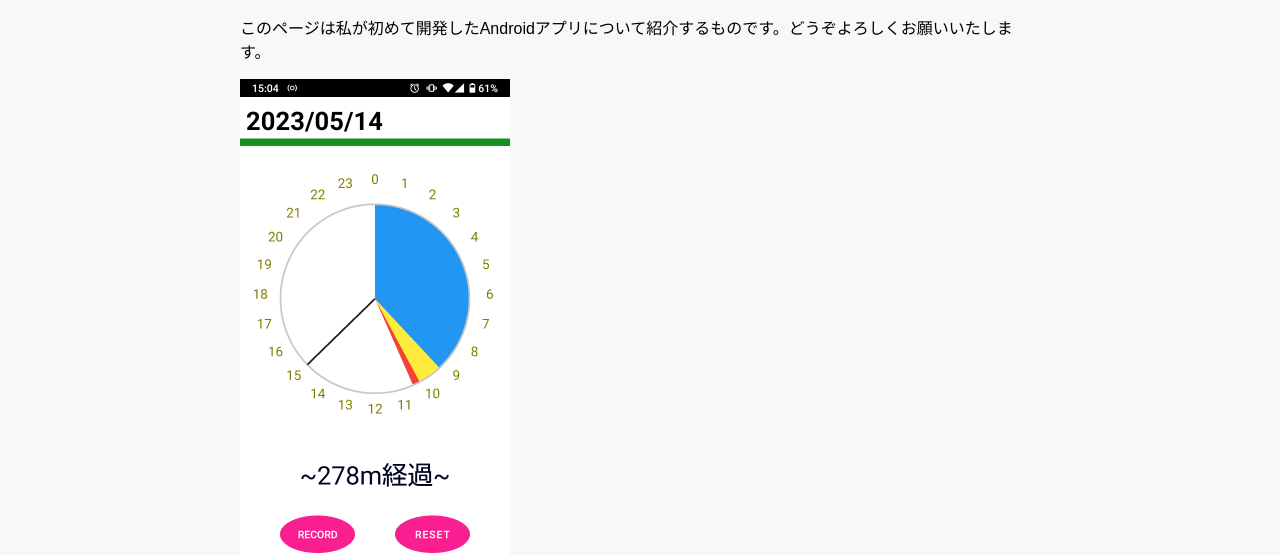
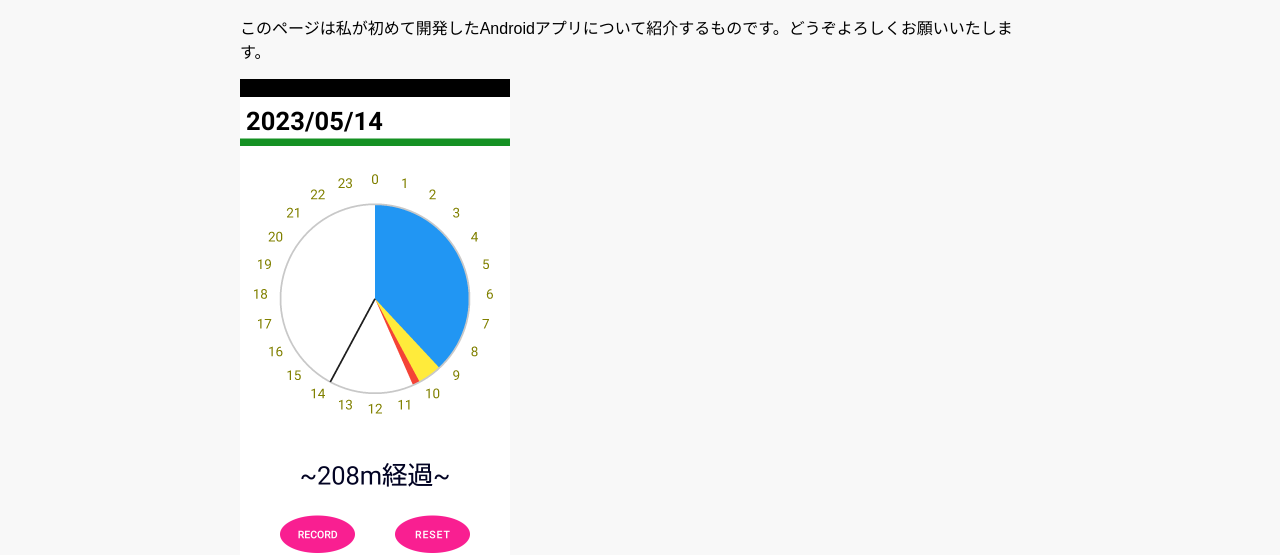
Before and after one commit to kayu101010/kayu101010.github.io, a plain HTML site: page firstpost.html in a window 1280 px wide. Shown: the part 264-819 px from the top of the page. Drawn offline with Linux system fonts and the light colour scheme.

Commit message:
Update firstpost.html

```diff
--- a/firstpost.html
+++ b/firstpost.html
@@ -21,7 +21,7 @@
       <h2>My First Post</h2>
       <h3>初めに</h3>
       <p>このページは私が初めて開発したAndroidアプリについて紹介するものです。どうぞよろしくお願いいたします。</p>
-      <img src="home.png" alt="Image for my third post">
+      <img src="hop_home.png" alt="Image for my third post">
       <p>上記の画像は私が作成したAndroidアプリを起動時に表示される画面の写真です。画像下のナビゲーションシステムを見てわかるようにこのアプリの機能は"Home","Stat","Record"の
         3つになっており、起動時に"Home"画面が表示されるようにしています。</p>
       <h3>Home画面</h3>
```
